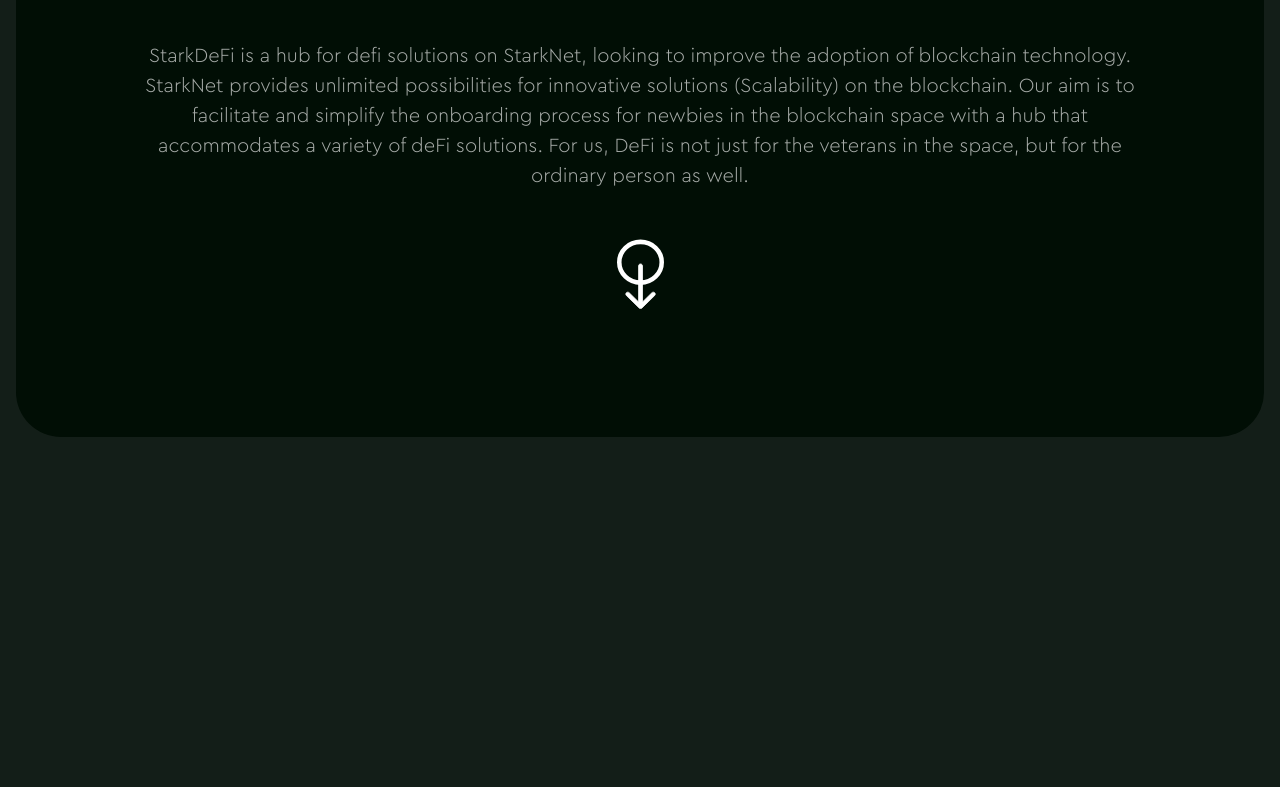
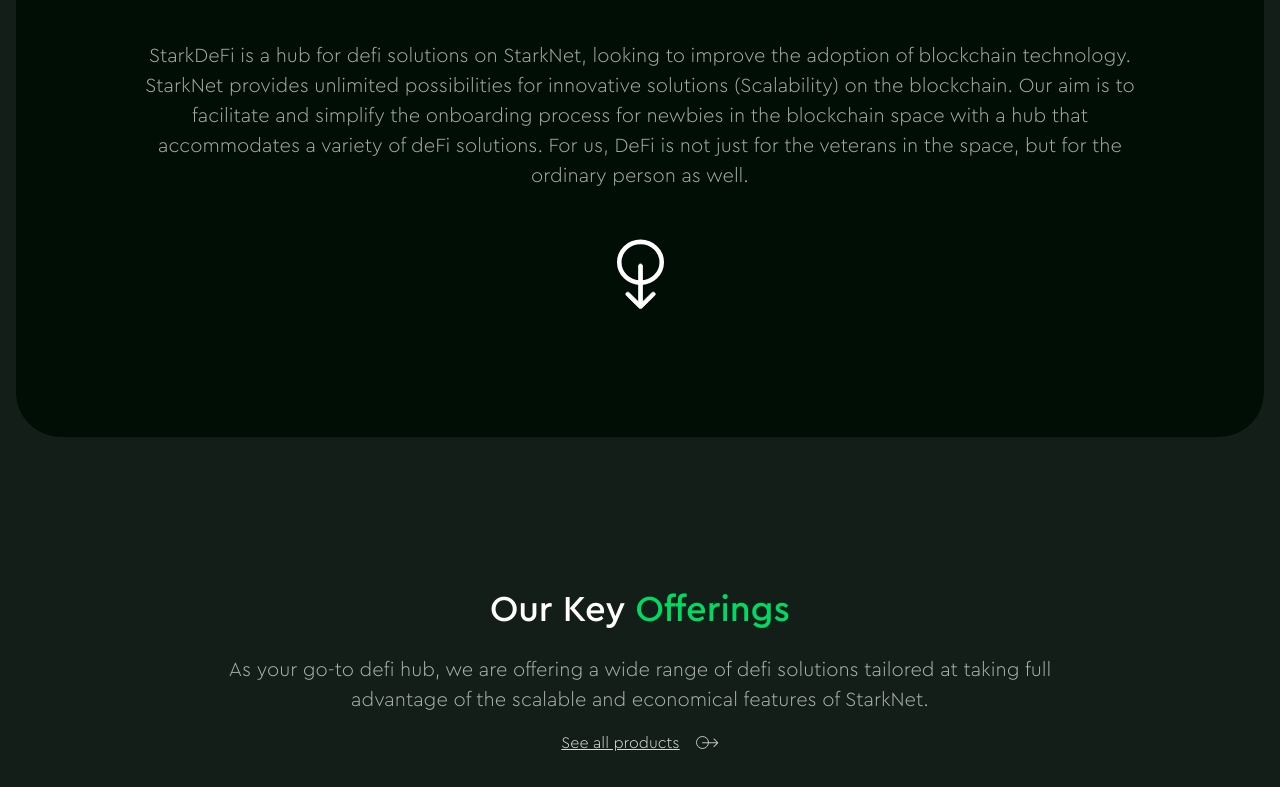
Before and after one commit to Starkdefi/landing, a Next.js app: page / in a window 1280 px wide. Shown: the part 1091-1878 px from the top of the page. Before the commit the page ends 1560 px from the top, so only its background shows below. Built offline with nearby package versions, Linux system fonts and the light colour scheme.

Commit message:
add key offering head

```diff
--- a/components/sections/key-offerings/index.js
+++ b/components/sections/key-offerings/index.js
@@ -1,9 +1,24 @@
+import { SimpleLink, Text, Title } from "../../utils";
 import styles from "./offer.module.css";
 
 export function KeyOffering() {
   return (
-    <section className={styles.navbar}>
-      <> </>
+    <section className={`${styles.navbar} max-container`}>
+      <div className="flex flex-col items-center justify-center xl:pt-28 lg:pt-20 pt-14">
+        <Title className="text-white text-center">
+          Our Key <span className="text-green_light">Offerings</span>
+        </Title>
+        <Text className="text-white opacity-[0.65] pt-4 text-center max-w-[54rem]">
+          As your go-to defi hub, we are offering a wide range of defi solutions
+          tailored at taking full advantage of the scalable and economical
+          features of StarkNet.
+        </Text>
+        <SimpleLink
+          className="text-white opacity-[0.85] text-[16px] pt-4 hover:text-green_light"
+          text="See all products"
+          url="/#"
+        />
+      </div>
     </section>
   );
 }
--- a/components/utils/utils.module.css
+++ b/components/utils/utils.module.css
@@ -5,3 +5,7 @@
 .text {
   @apply font-CeraPro-Light xl:text-[20px] lg:text-[18px] md:text-[16px] text-[14px];
 }
+
+.simple_link {
+  @apply font-CeraPro-Light underline flex items-center gap-4;
+}
```
